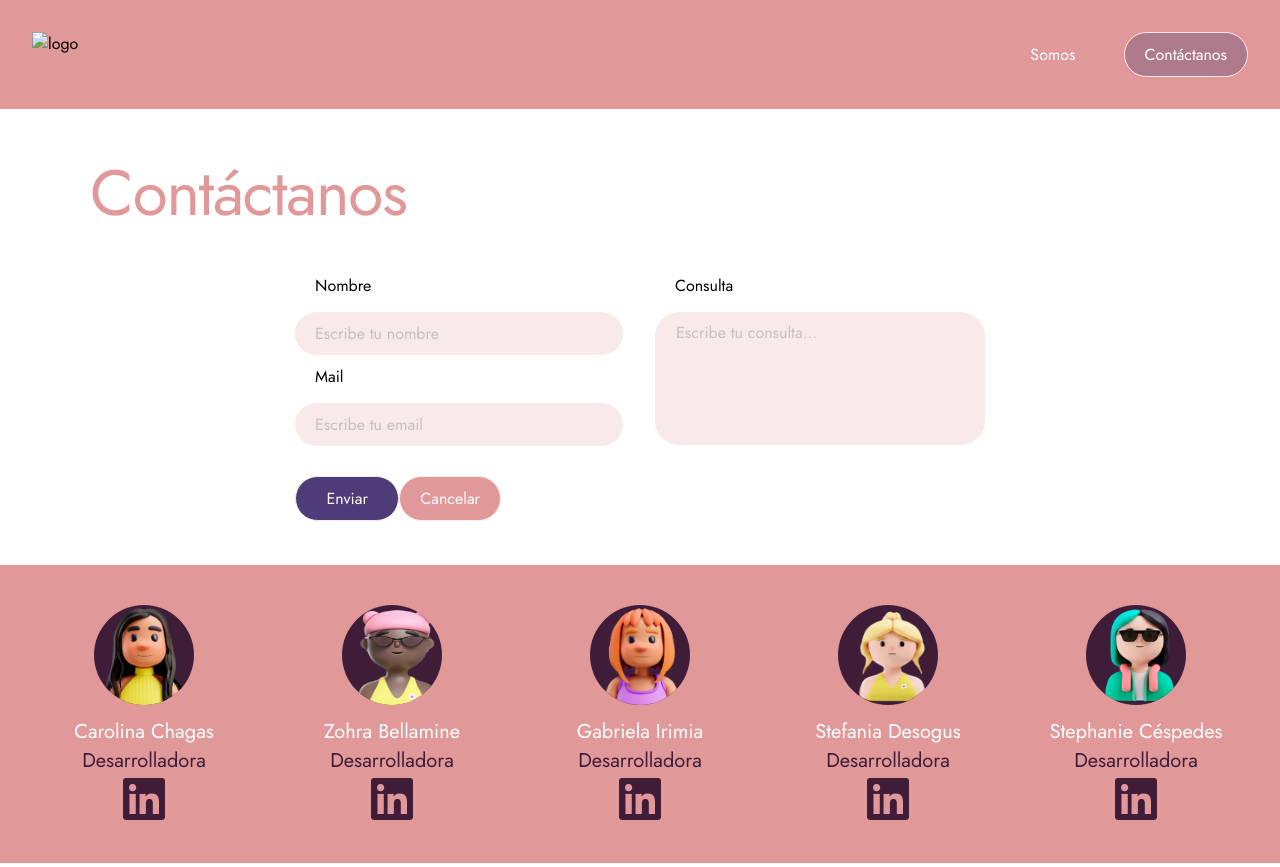
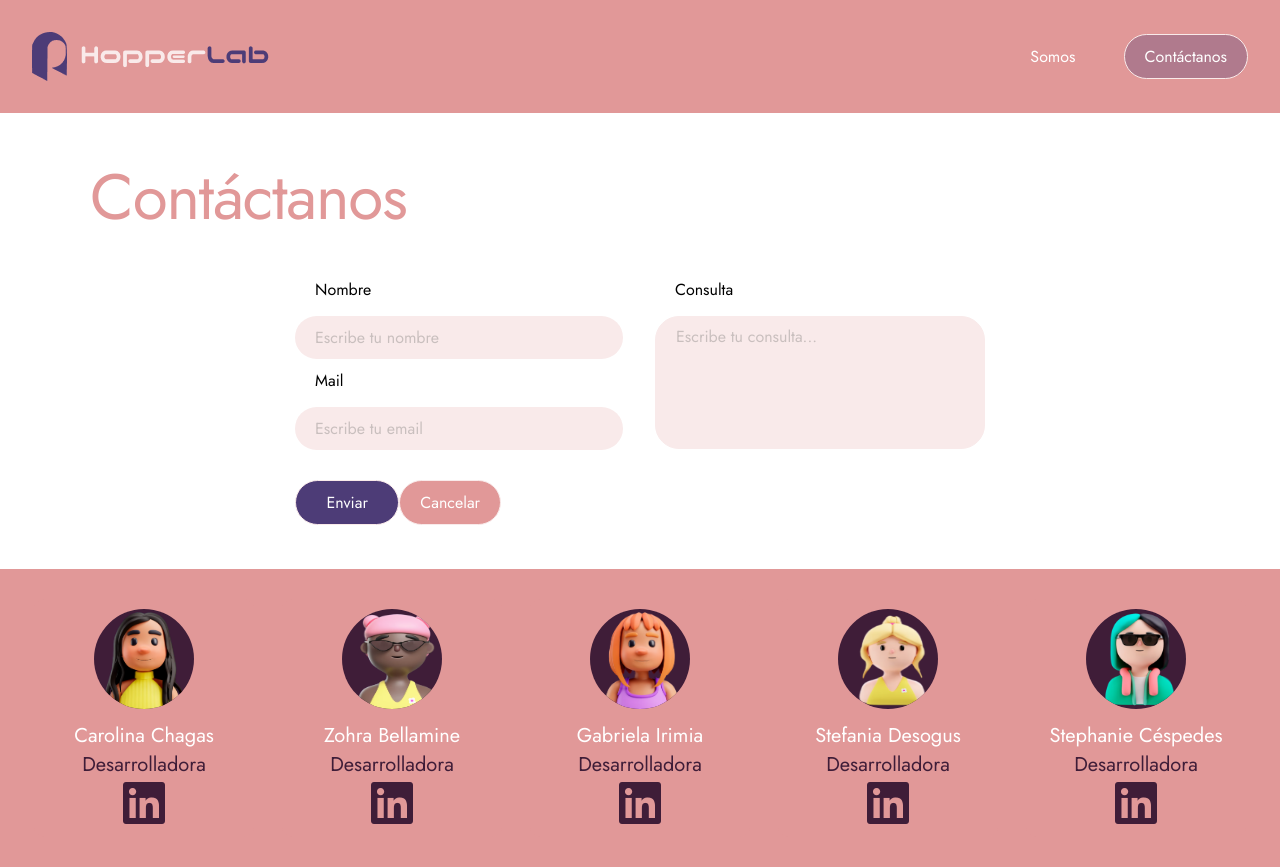
Before and after one commit to tephyxp/proyecto-grupal, a plain HTML site: page contact.html in a window 1280 px wide. Drawn offline with Linux system fonts and the light colour scheme.

Commit message:
logos añadidos

```diff
--- a/contact.html
+++ b/contact.html
@@ -13,7 +13,7 @@
 <body>
     <header>
         <nav class="navbar container">
-            <img class="logo" src="" alt="logo" />
+            <img class="logo" src="./assets/images/logo.png" alt="logo" />
             <ul class="nav-container">
                 <li><a href="index.html">Somos</a></li>
                 <li>
```
Also changed, not shown: index.html (+1 -1 lines), perfil-Carolina.html (+1 -1 lines), perfil-Steph.html (+1 -1 lines), perfil-fefy.html (+1 -1 lines), perfil-gaby.html (+1 -1 lines), perfil-zohra.html (+1 -1 lines).
